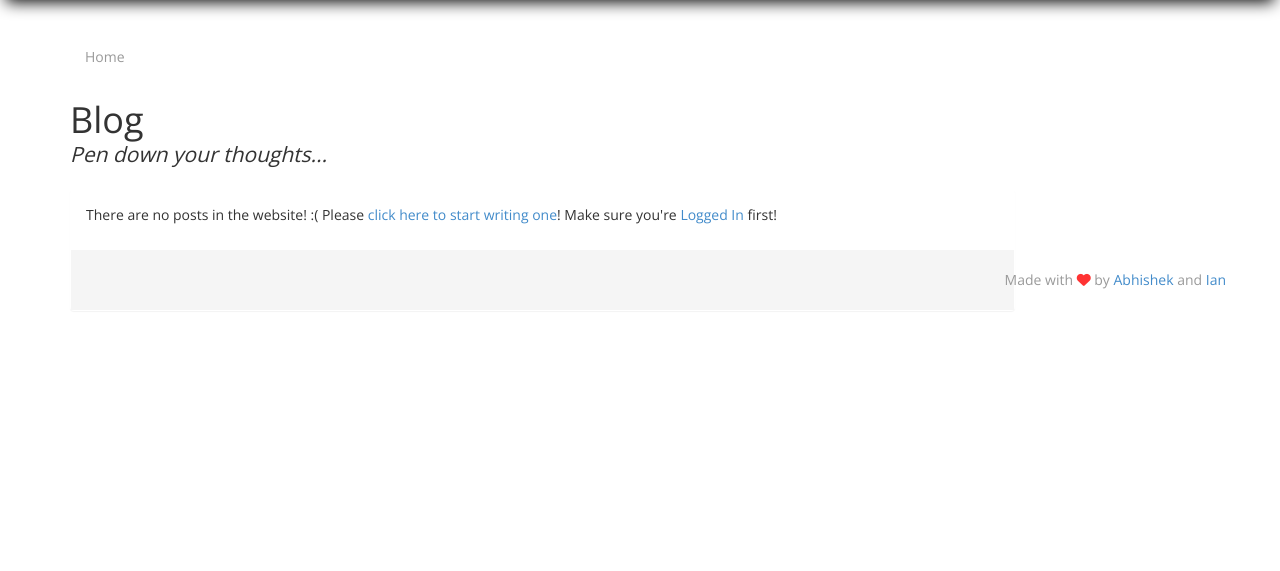
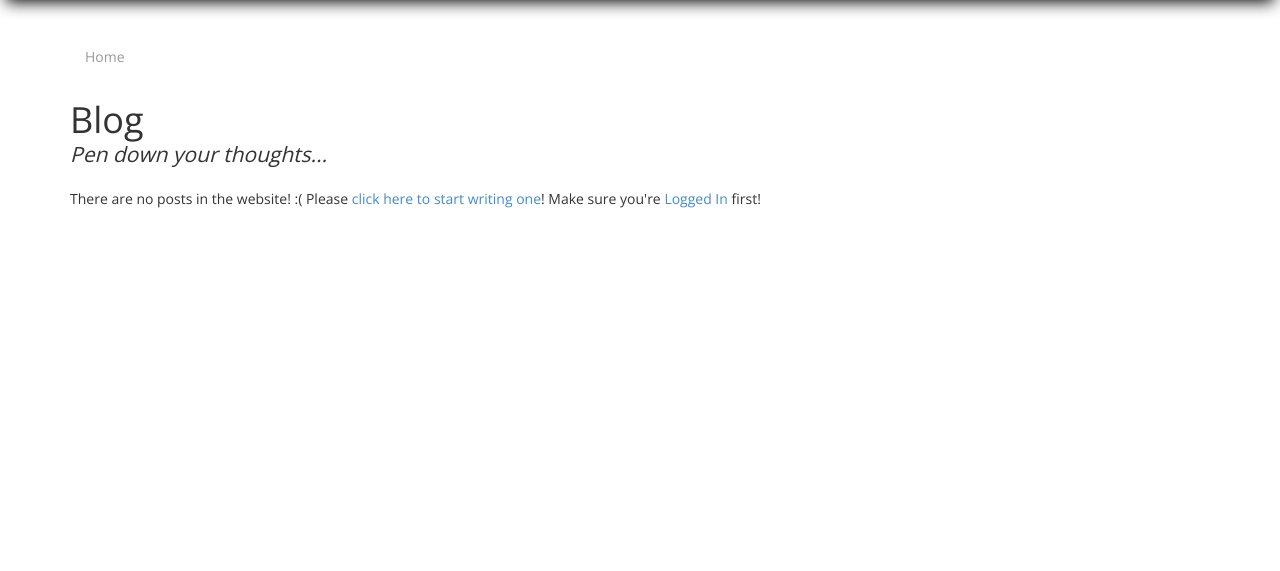
Before and after one commit to ghoshabhi/Multi-User-Blog, a Python web app: template templates/home.html in a window 1280 px wide. Shown: the part 51-622 px from the top of the page. Run offline with Jinja, Linux system fonts and the light colour scheme; the template is opened without the code that fills it, so the values that code supplies are empty; some libraries are stand-ins or nearby versions.

Commit message:
CSS issue resolved!

```diff
--- a/templates/home.html
+++ b/templates/home.html
@@ -51,13 +51,12 @@
 </div>
 
 
-<div class="row">
-  <div class="col-md-10">
+<!-- <div class="row">
+  <div class="col-md-10"> -->
+    {% if list_dict %}
+      {% for l in list_dict %}
     <div class="panel">
-      <div class="panel-body">
-        {% if list_dict %}
-          {% for l in list_dict %}
-              <br>
+          <div class="panel-body">
               <div class="row">
                 <div class="col-md-4 col-sm-5" style="margin:0">
                   <a class="story-img" href="/profile/{{ l['a_id'] }}">
@@ -65,8 +64,8 @@
                   </a>
                 </div>
               </div>
-              <!-- <div class="row"> -->
-                <div>
+              <div class="row">
+                <div class="col-md-9" style="text-align:justify;text-justify:inter-word">
                   <a href="/blog/{{ l['p_id'] }}"><h3>{{l['p_title'] | safe}}</h3></a>
                   <!-- <div class="row"> -->
                   <div>
@@ -84,17 +83,20 @@
                     </ul>
                   </div>
                 </div>
+                <div class="col-md-3"></div>
                 <br>
                 <br>
           </div>
         </div>
       </div>
-    </div>
-  {% endfor %}
+      {% endfor %}
     {% else %}
         <p>There are no posts in the website! :( Please <a href='/newpost'>click here to start writing one</a>!
             Make sure you're <a href='/login'>Logged In</a> first!</p>
     {% endif %}
-
+    </div>
+<!--   </div>
+  </div>
+ -->
 
 {% endblock %}
```
